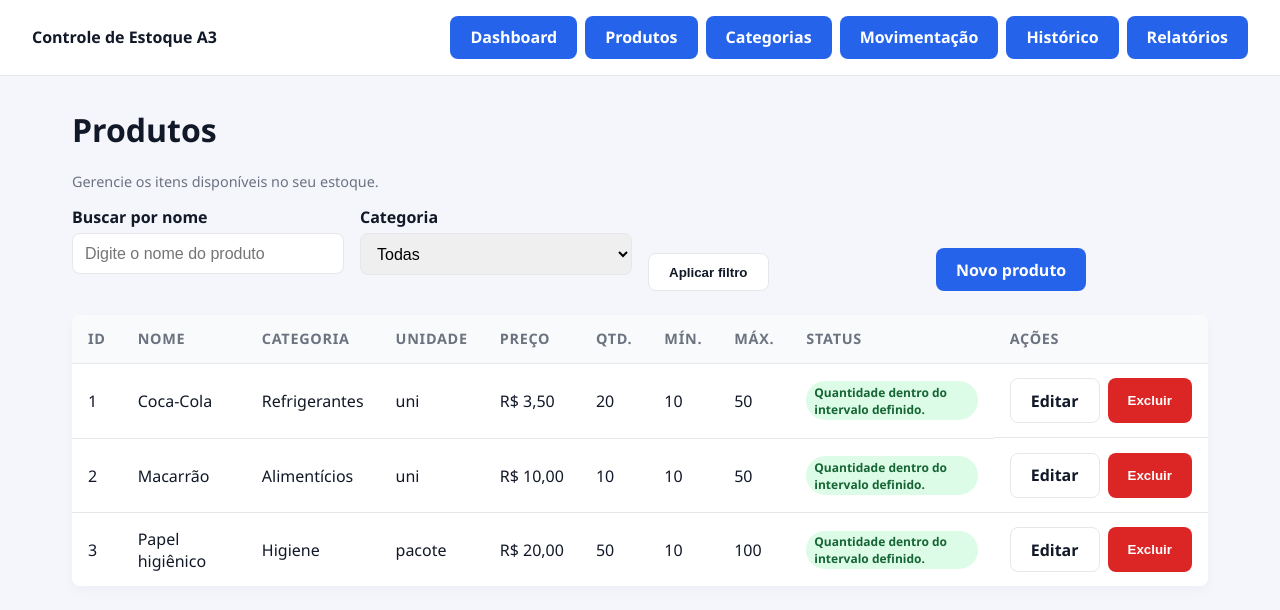
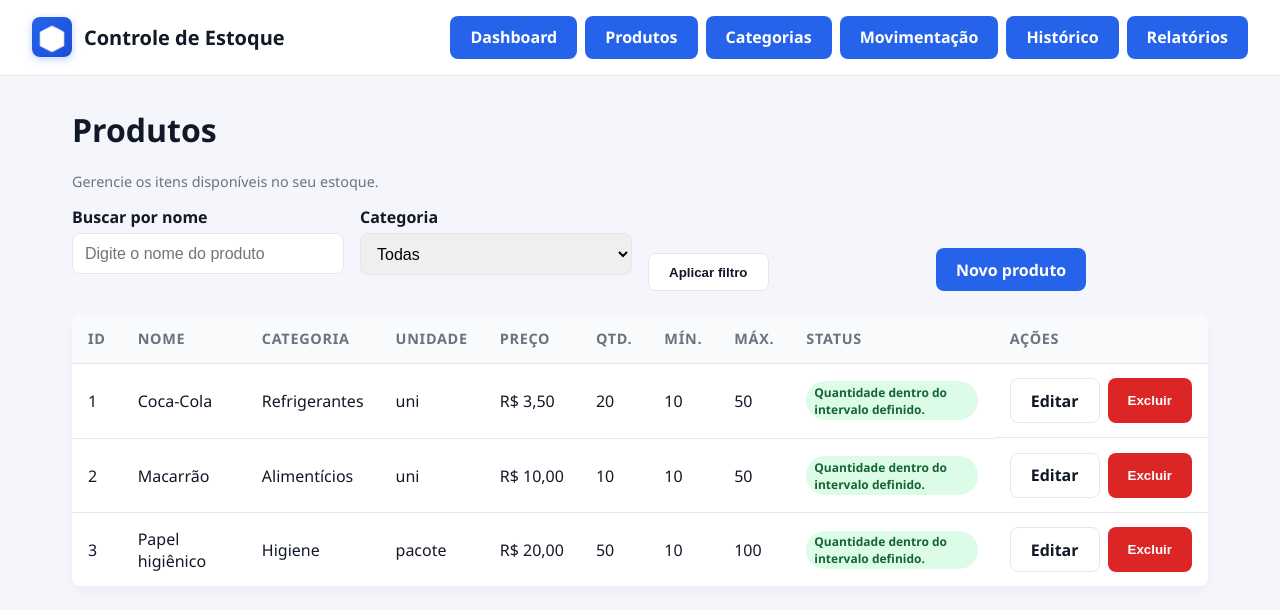
Before and after one commit to rogerpk/SiteControleDeEstoqueA3, a plain HTML site: page produtos.html in a window 1280 px wide. Drawn offline with Linux system fonts and the light colour scheme.

Commit message:
Adicionar logo e remover A3 do nome

```diff
--- a/css/styles.css
+++ b/css/styles.css
@@ -36,6 +36,33 @@ header {
   position: sticky;
   top: 0;
   z-index: 10;
+}
+
+.logo {
+  display: flex;
+  align-items: center;
+  gap: 0.75rem;
+  font-size: 1.25rem;
+  font-weight: 700;
+  color: var(--text);
+}
+
+.logo-icon {
+  position: relative;
+  width: 40px;
+  height: 40px;
+  background: linear-gradient(135deg, var(--primary) 0%, var(--primary-dark) 100%);
+  border-radius: 8px;
+  display: flex;
+  align-items: center;
+  justify-content: center;
+  box-shadow: 0 2px 8px rgba(37, 99, 235, 0.3);
+}
+
+.logo-icon::before {
+  content: "📦";
+  font-size: 24px;
+  filter: brightness(0) invert(1);
 }
 
 nav {
--- a/produtos.html
+++ b/produtos.html
@@ -4,13 +4,16 @@
 <head>
   <meta charset="UTF-8">
   <meta name="viewport" content="width=device-width, initial-scale=1.0">
-  <title>Produtos - Controle de Estoque A3</title>
+  <title>Produtos - Controle de Estoque</title>
   <link rel="stylesheet" href="css/styles.css">
 </head>
 
 <body>
   <header>
-    <div class="logo"><strong>Controle de Estoque A3</strong></div>
+    <div class="logo">
+      <div class="logo-icon"></div>
+      <strong>Controle de Estoque</strong>
+    </div>
     <nav>
       <a href="index.html">Dashboard</a>
       <a href="produtos.html">Produtos</a>
```
Also changed, not shown: categorias.html (+5 -2 lines), editar-produto.html (+5 -2 lines), historico.html (+5 -2 lines), index.html (+3 -2 lines), movimentacao.html (+5 -2 lines), novo-produto.html (+5 -2 lines), relatorios.html (+5 -2 lines).
